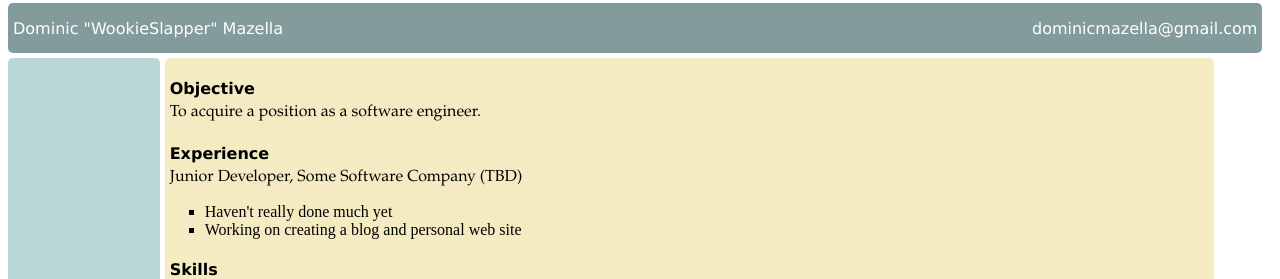
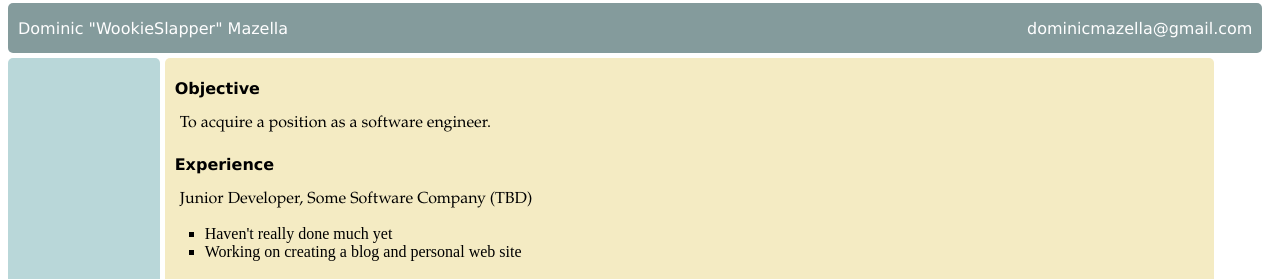
Before and after one commit to WookieSlapper/CoalBrainz, a plain HTML site: page index.html in a window 1280 px wide. Shown: the top 279 px of the page. Drawn offline with nearby package versions, Linux system fonts and the light colour scheme.

Commit message:
Update CoalBrainz.css

```diff
--- a/CoalBrainz.css
+++ b/CoalBrainz.css
@@ -8,37 +8,21 @@ div {
     margin-top: -5px;
     height: 50px;
     background-color: #668284;
-    margin-bottom: 10px;
     opacity: 0.8;
 }
 #name {
     float:left;
-    margin-left: 5px;
+    margin-left: 10px;
     font-size: 16px;
     font-family: Verdana, sans-serif;
     color: #ffffff;
 }
 #email {
     float:right;
-    margin-right: 5px;
+    margin-right: 10px;
     font-size: 16px;
     font-family: Verdana, sans-serif;
     color: #ffffff;
-}
-h4 {
-    margin-left: 5px;
-    margin-bottom: 15px;
-    font-family: Verdana, sans-serif;
-}
-.right p {
-    margin-left: 5px;
-    margin-right: 5px;
-    margin-top: -10px;
-    font-family: Garamond, serif;
-    color: #000000;
-}
-li {
-    list-style-type: square;
 }
 a:hover {
     font-weight: bold;
@@ -76,16 +60,26 @@ a:hover {
     background-color: #F4EBC3;
     margin-bottom: 10px;
 }
+h4 {
+    margin-left: 10px;
+    margin-bottom: 10px;
+    font-family: Verdana, sans-serif;
+}
+.right p {
+    margin-left: 15px;
+    margin-right: 15px;
+    font-family: Garamond, serif;
+    color: #000000;
+}
+li {
+    list-style-type: square;
+}
 #footer {
     z-index: 2;
     position: fixed;
     height: 50px;
     background-color: #668284;
     clear: both;
-    font-family: Verdana, sans-serif;
-    font-size: 14px;
-    text-align: center;
-    color: #ffffff;
     bottom: 50px;
     width: 98%;
     opacity: 0.8;
@@ -93,4 +87,8 @@ a:hover {
 #footer p {
     position: relative;
     padding-top: 15px;
+    font-family: Verdana, sans-serif;
+    font-size: 14px;
+    text-align: center;
+    color: #ffffff;
 }
```
Lines whose indentation alone changed are shown as unchanged.
